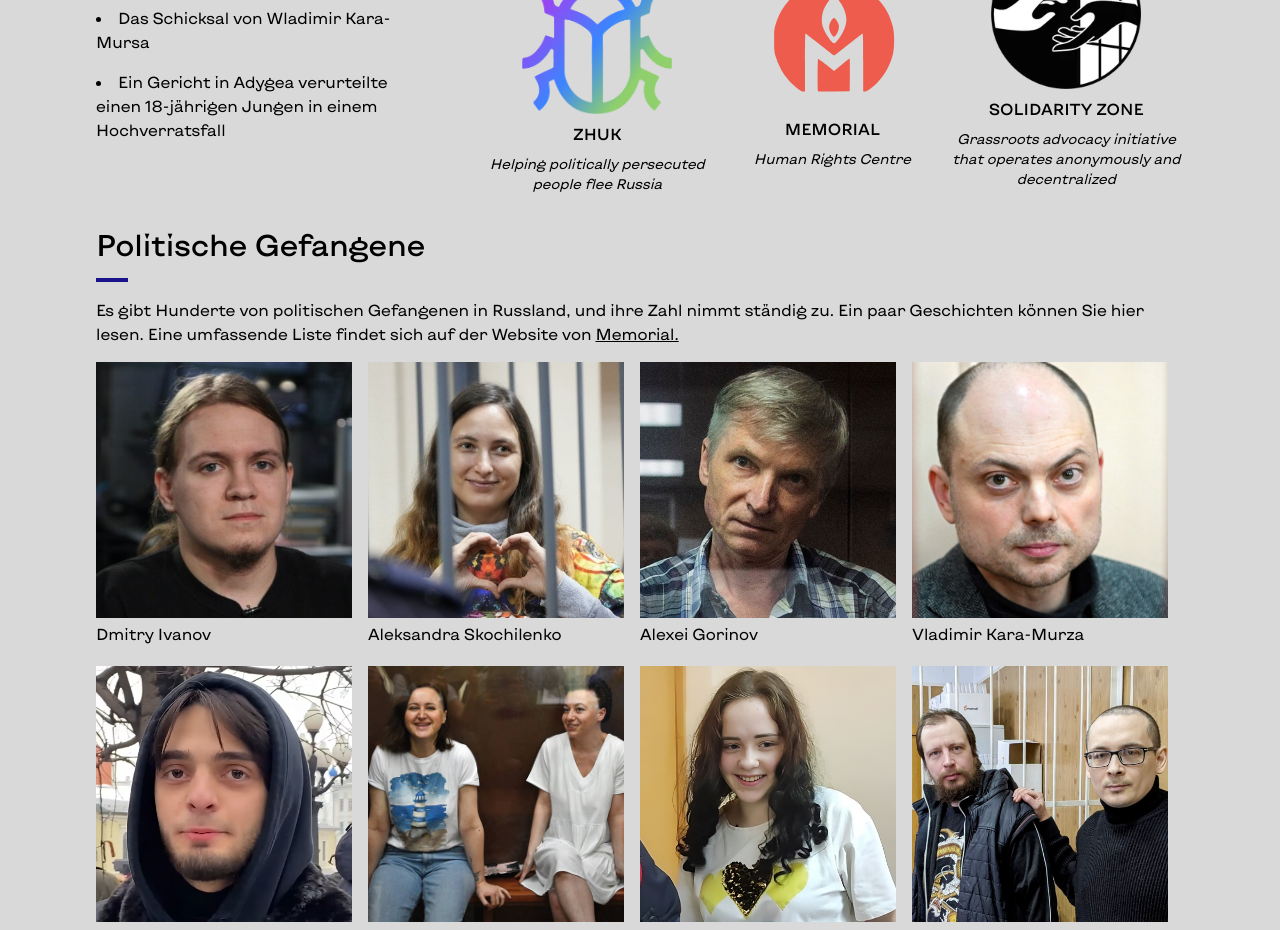
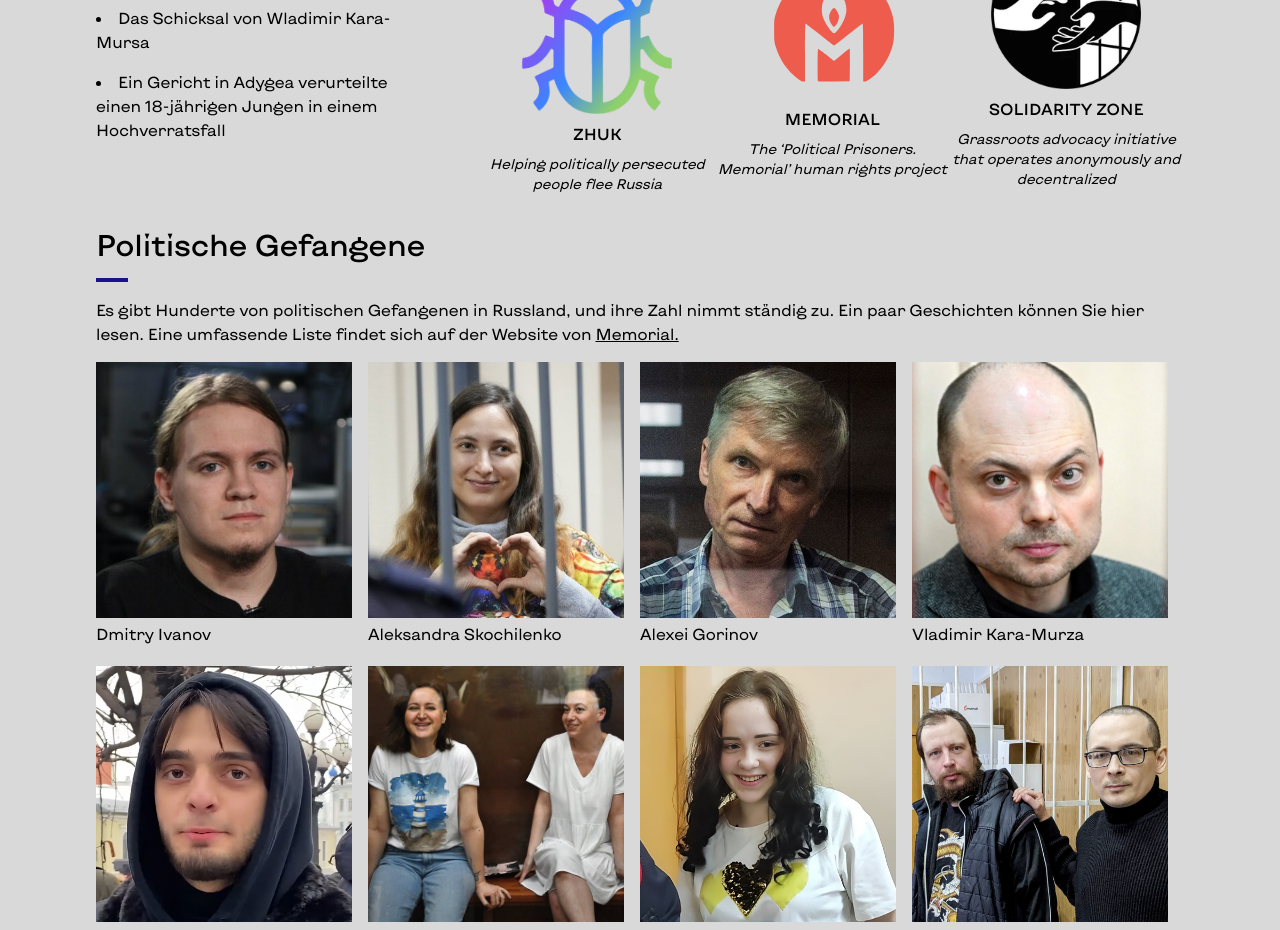
Before and after one commit to ivanmatcuka/ru-prisoners, a Next.js app: page / in a window 1280 px wide. Shown: the part 940-1870 px from the top of the page. Built offline with nearby package versions, Linux system fonts and the light colour scheme.

Commit message:
chore: minor changes

```diff
--- a/src/pages/index.js
+++ b/src/pages/index.js
@@ -87,7 +87,7 @@ const DONATES = [
     name: "MEMORIAL",
     link: "https://memopzk.org/",
     imageSrc: "/memorial.svg",
-    description: "Human Rights Centre",
+    description: "The ‘Political Prisoners. Memorial’ human rights project",
   },
   {
     name: "SOLIDARITY ZONE",
```
Also changed, not shown: 1 other file (tests, documents, lock files or other folders).
